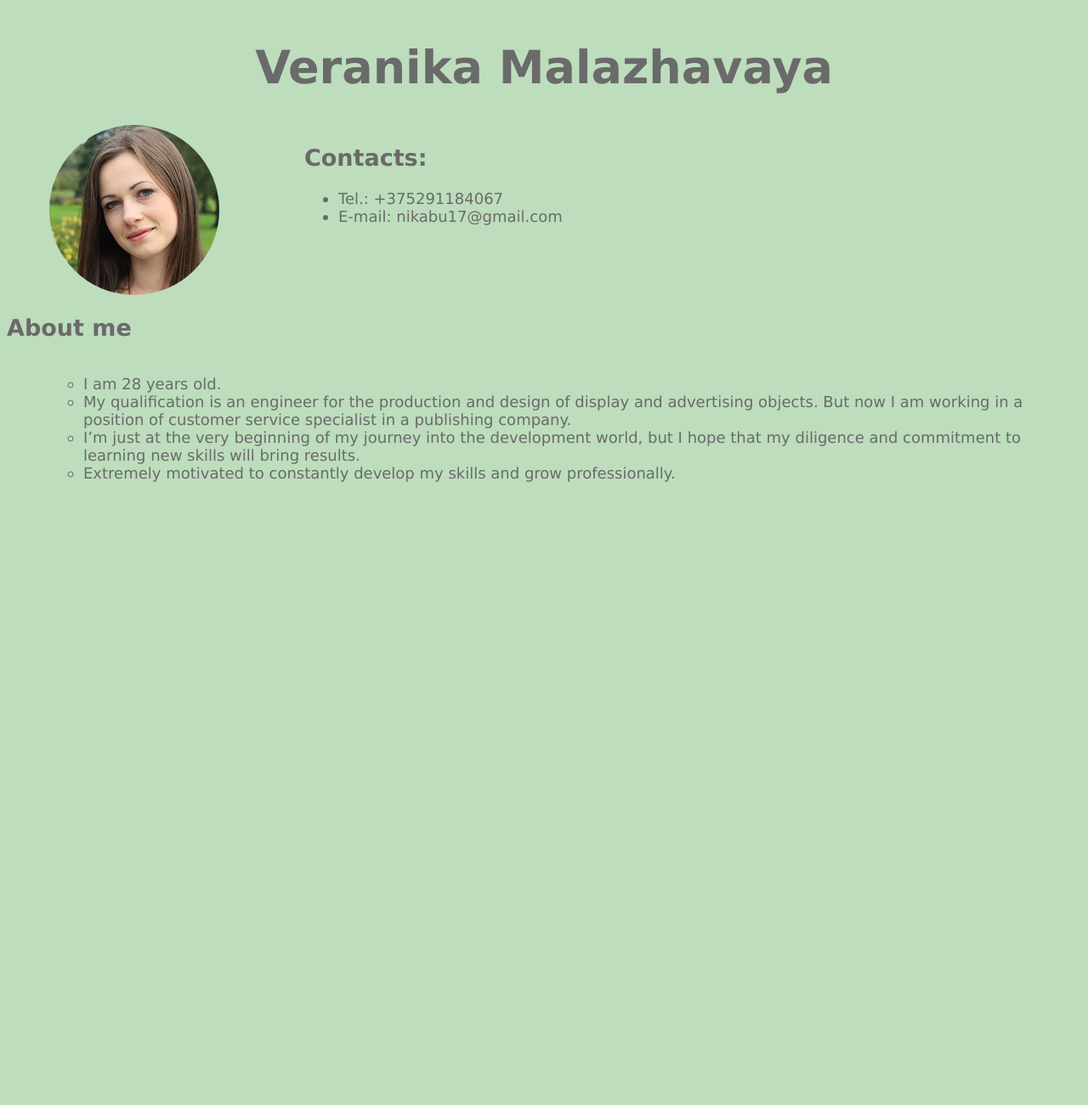
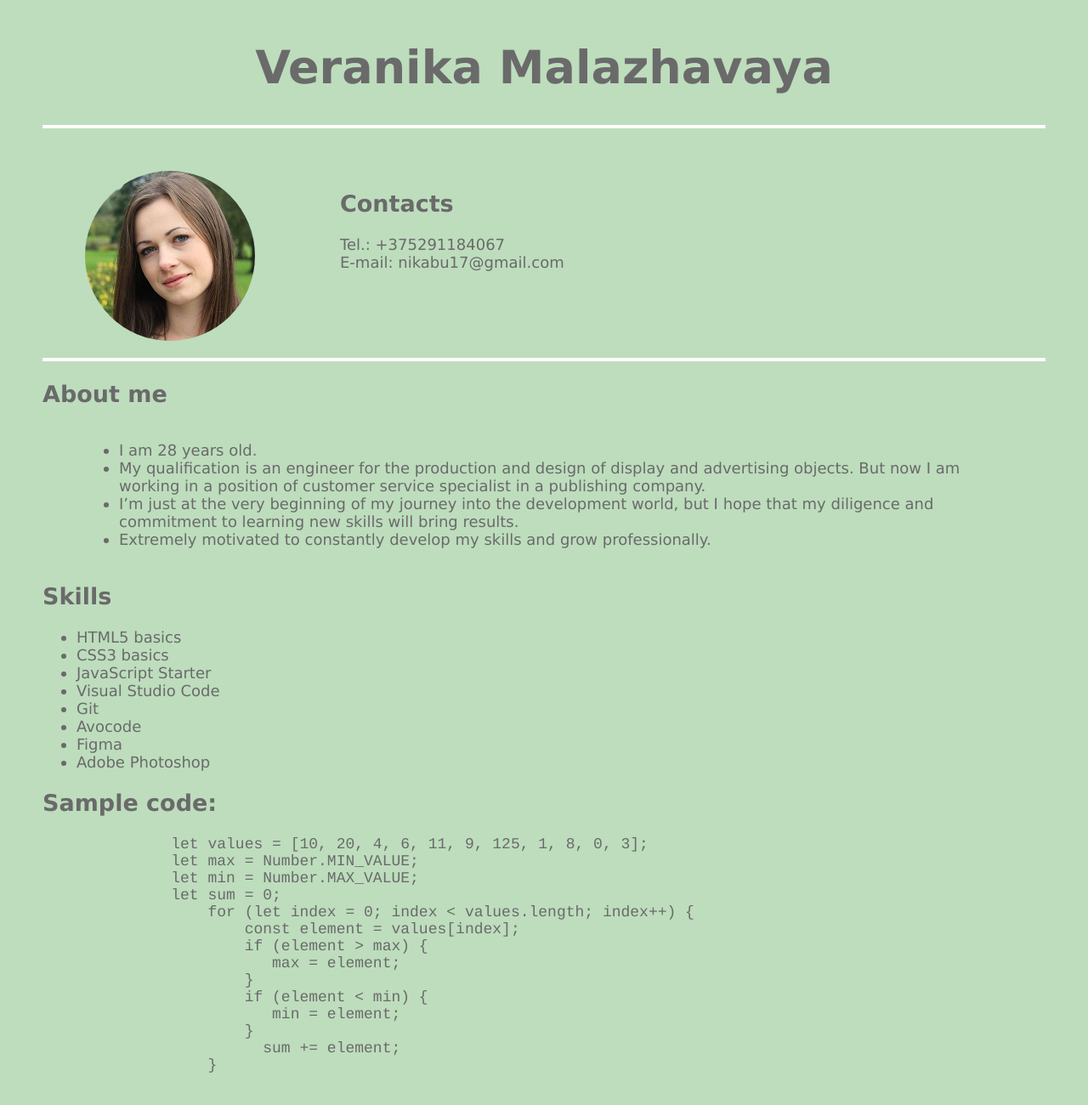
Before and after one commit to veronmolosh/rsschool, a plain HTML site: page index.html in a window 1280 px wide. Shown: the part 46-1346 px from the top of the page at 85% size. Before the commit the page ends 800 px from the top, so only its background shows below. Drawn offline with Linux system fonts and the light colour scheme.

Commit message:
feat: add Skills and Sample Code

```diff
--- a/index.html
+++ b/index.html
@@ -13,13 +13,14 @@
     <header>
         <div class="name">
             <h1>Veranika Malazhavaya</h1>
+            <hr>
         </div>
-        <div class="container flex">
+        <div class="container">
             <div class="photo">
             </div>
             <div class="contacts">
-                <h2>Contacts:</h2>
-                <ul>
+                <h2>Contacts</h2>
+                <ul class="list-of-contact">
                     <li>Tel.: <a href="tel:+375291184067" class="telephone-number">+375291184067</a> </li>
                     <li>E-mail:
                         <a href="mailto:nikabu17@gmail.com" class="mail">nikabu17@gmail.com</a></li>
@@ -28,10 +29,11 @@
 
         </div>
     </header>
+    <hr>
     <section class="about-me">
         <h2>About me</h2>
         <div class="container">
-            <ul type="circle" class="list-about-me">
+            <ul class="list-about-me">
                 <li>I am 28 years old.</li>
                 <li>My qualification is an engineer for the production and design of display and advertising objects. But now I am working in a position of customer service specialist in a publishing company.</li>
                 <li>I’m just at the very beginning of my journey into the development world, but I hope that my diligence and commitment to learning new skills will bring results.
@@ -45,6 +47,38 @@
     <!-- /.about-me -->
     <section class="skills">
 
+        <div class="my-skills">
+            <h2>Skills</h2>
+            <ul>
+                <li>HTML5 basics</li>
+                <li>CSS3 basics</li>
+                <li>JavaScript Starter</li>
+                <li>Visual Studio Code</li>
+                <li>Git</li>
+                <li>Avocode</li>
+                <li>Figma</li>
+                <li>Adobe Photoshop</li>
+            </ul>
+        </div>
+        <div class="sample-code">
+            <h2>Sample code:</h2>
+            <pre>
+              let values = [10, 20, 4, 6, 11, 9, 125, 1, 8, 0, 3];
+              let max = Number.MIN_VALUE;
+              let min = Number.MAX_VALUE;
+              let sum = 0;
+                  for (let index = 0; index < values.length; index++) {
+                      const element = values[index];
+                      if (element > max) {
+                         max = element;
+                      }
+                      if (element < min) {
+                         min = element;
+                      }
+                        sum += element;
+                  }
+              </pre>
+        </div>
     </section>
     <!-- /.skills -->
 </body>
--- a/style.css
+++ b/style.css
@@ -8,10 +8,13 @@ body {
     font-family: "Lucida Sans Unicode", "Lucida Grande", Arial, Helvetica, sans-serif;
     font-size: 18px;
     font-weight: normal;
+    padding: 50px;
+    margin-left: auto;
+    margin-right: auto;
 }
 
-header {
-    padding-top: 50px;
+hr {
+    border: 2px solid #fff;
 }
 
 .container {
@@ -23,6 +26,8 @@ header {
 .name {
     font-size: 1.5em;
     text-align: center;
+    margin-bottom: 50px;
+    font-weight: 900;
 }
 
 .photo {
@@ -34,11 +39,16 @@ header {
     background: url(image/my_photo.jpg);
     position: relative;
     background-repeat: no-repeat;
-    /*margin: 25px;*/
 }
 
 .contacts {
     margin-left: 100px;
+    list-style-type: none;
+}
+
+.list-of-contact {
+    list-style-type: none;
+    padding-inline-start: 0px;
 }
 
 .telephone-number {
@@ -50,3 +60,16 @@ header {
     text-decoration: none;
     color: #6a6a6a;
 }
+
+.list-about-me {
+    list-style-type: disc;
+}
+
+.my-skills {}
+
+.sample-code {}
+
+pre {
+    display: block;
+    font-family: 'Courier', monospace;
+}
```
